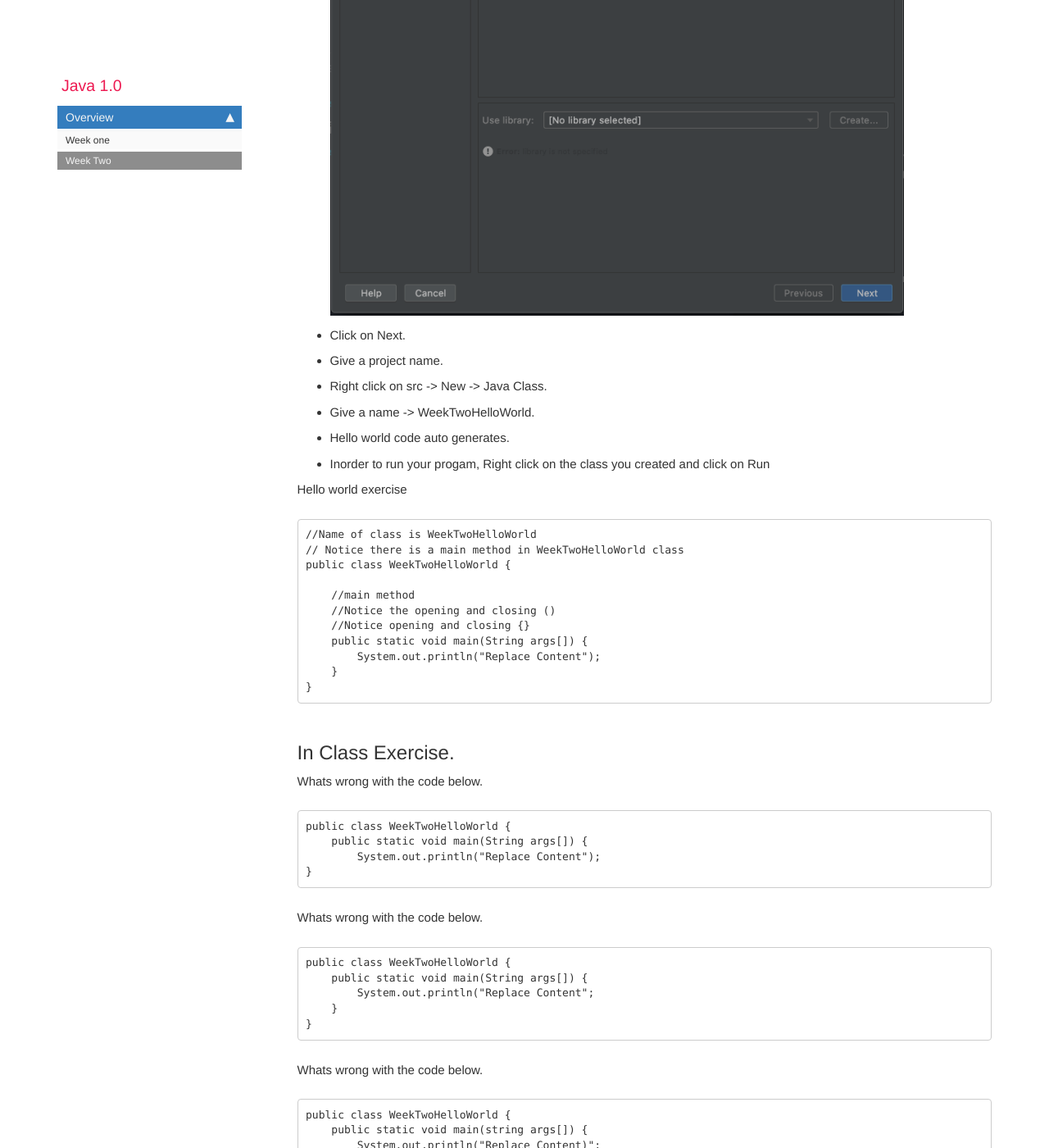
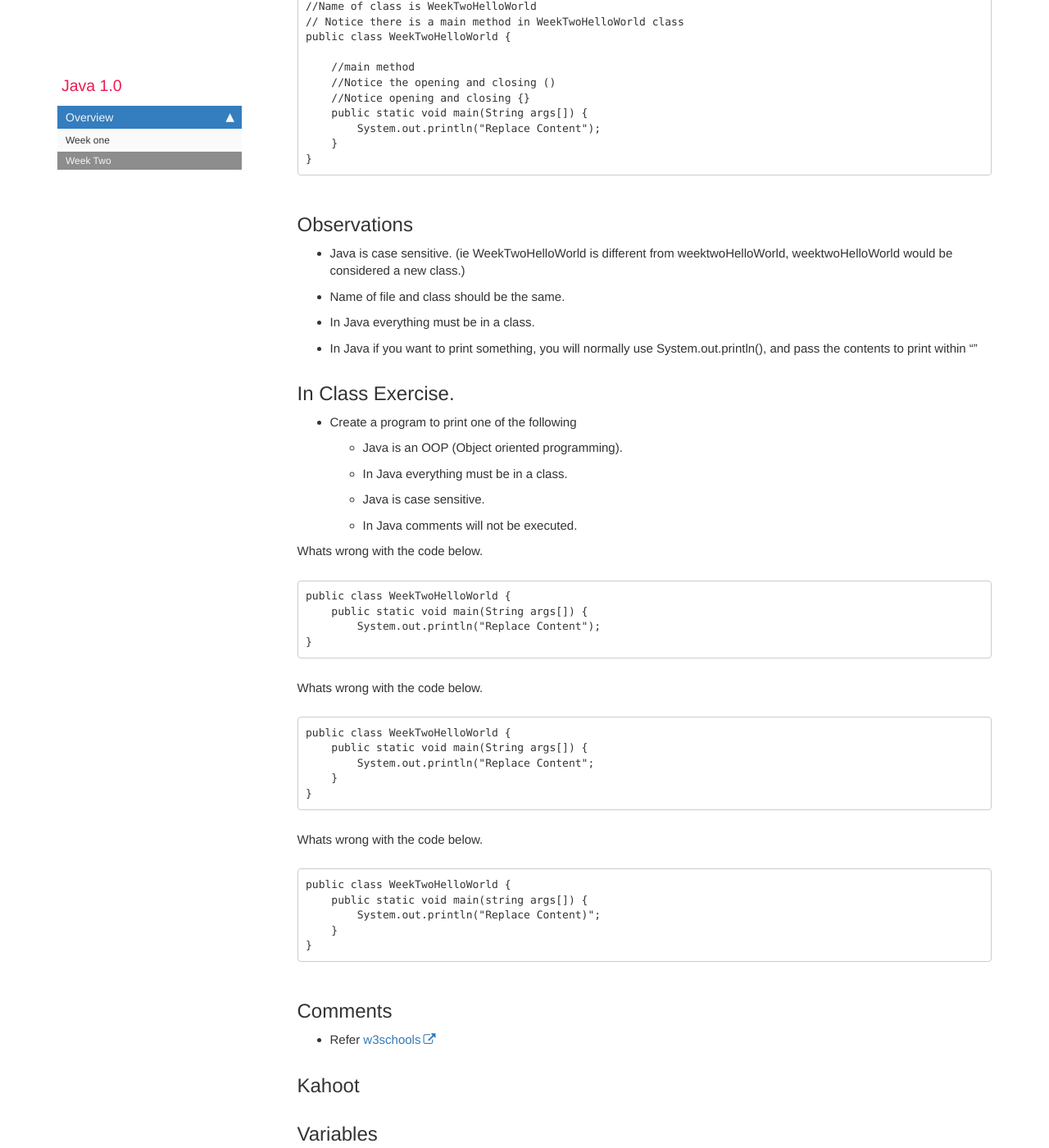
Before and after one commit to rambethina/java, a Jekyll site: the page built from pages/mydoc/mydoc_week_two.md, in a window 1280 px wide and 1400 px high, scrolled down 1217 px. Shown: the whole window at 82% size. Built offline with Jekyll 4.4.1, drawn with Linux system fonts in a browser that asks for light colours; comment, search, counter and statistics services are not loaded; some of the changed text lies outside the part shown.

Commit message:
week two update content

````diff
--- a/pages/mydoc/mydoc_week_two.md
+++ b/pages/mydoc/mydoc_week_two.md
@@ -7,12 +7,12 @@ folder: mydoc
 
 ## Goal
 
-* Kahoot
+* Kahoot (Get used to Kahoot, Logistics)
 * Hello World Program
 * Deep dive Hello World Program ()
+* In Class Exercise
 * Comments
-* In Class Exercise
-* Kahoot
+* Kahoot (Week 2 course content, Basics, Comments)
 * Assignment
 
 ## Hello World Exercise.
@@ -22,9 +22,7 @@ folder: mydoc
 Find IntelliJ IDEA CE (you may have an icon in your Desktop or Applications), Open it.
 
 * Create a New Project
-   ![ScreenShot](/images/new_project.png "New project")
 * In the next screen make sure SDK is populated.
-    ![ScreenShot](/images/new_project_skd.png "New project")
 * Click on Next.
 * Give a project name.
 
@@ -49,7 +47,19 @@ public class WeekTwoHelloWorld {
 }
 ```
 
+## Observations
+* Java is case sensitive. (ie WeekTwoHelloWorld is different from weektwoHelloWorld,  weektwoHelloWorld would be considered a new class.)
+* Name of file and class should be the same.
+* In Java everything must be in a class.
+* In Java if you want to print something, you will normally use System.out.println(), and pass the contents to print within ""
+
 ## In Class Exercise.
+
+* Create a program to print one of the following
+  * Java is an OOP (Object oriented programming).
+  * In Java everything must be in a class.
+  * Java is case sensitive.
+  * In Java comments will not be executed.
 
 Whats wrong with the code below.
 
@@ -80,6 +90,14 @@ public class WeekTwoHelloWorld {
 }
 ```
 
+## Comments
+* Refer [w3schools](https://www.w3schools.com/java/java_comments.asp)
+
+## Kahoot
+
+## Variables
+* Refer [w3schools](https://www.w3schools.com/java/java_variables.asp)
+
 ## Assignments
 * [Install Git on your system.](https://git-scm.com/book/en/v2/Getting-Started-Installing-Git)
   * [Windows](https://git-scm.com/download/win), You can also follow the [video](https://www.simplilearn.com/tutorials/git-tutorial/git-installation-on-windows), Watch video upto 1min 30 sec.
````
